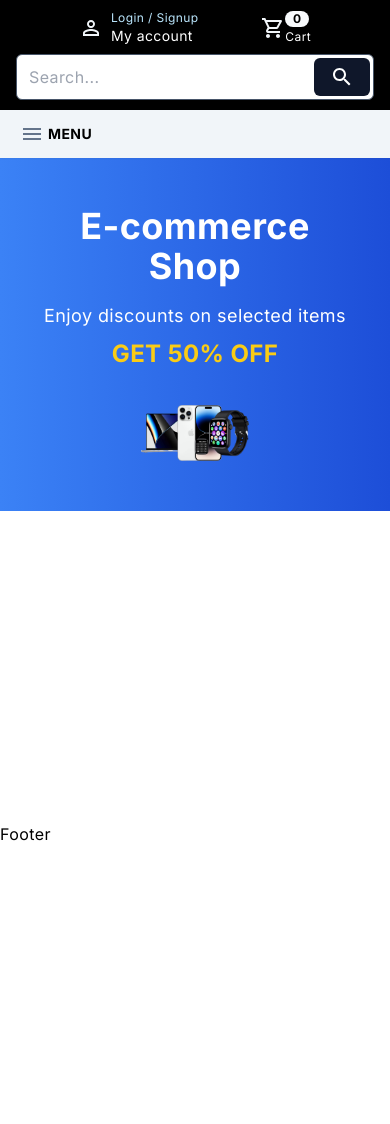
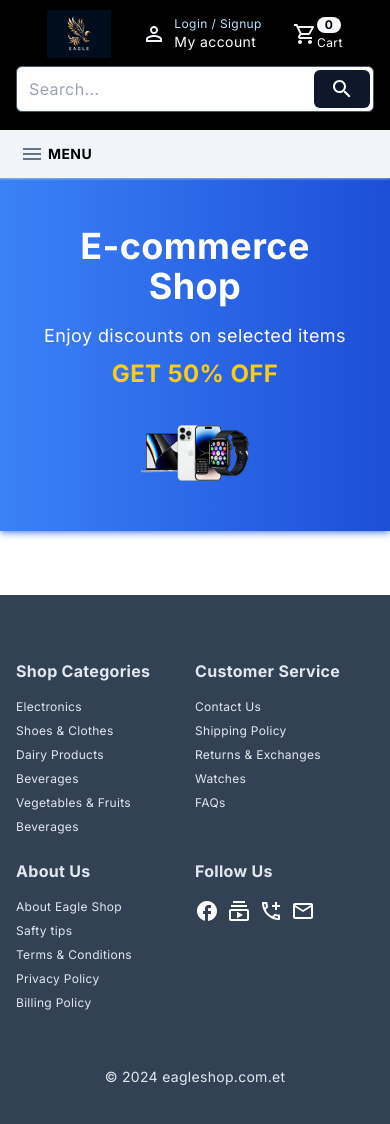
Before and after one commit to eangle9/E-commerce-frontend, a Next.js app: page / in a window 390 px wide. Shown: the top 1124 px of the page. Before the commit the page ends 844 px from the top, so only its background shows below. Built offline with nearby package versions, Linux system fonts and the light colour scheme.

Commit message:
implemented footer functionality with responsiveness

```diff
--- a/app/components/HomeBanner.tsx
+++ b/app/components/HomeBanner.tsx
@@ -2,7 +2,7 @@ import Image from "next/image";
 
 const HomeBanner: React.FC = () => {
   return (
-    <div className="bg-gradient-to-r from-blue-500 to-blue-700 mb-8">
+    <div className="bg-gradient-to-r from-blue-500 to-blue-700 mb-8 shadow-md shadow-blue-600/50">
       <div className="flex flex-col md:flex-row items-center justify-evenly px-8 py-12">
         <div className="flex flex-col mb-8 md:mb-0 text-center">
           <h1 className="text-4xl md:text-6xl mb-4 text-white font-bold">
--- a/app/components/footer/Footer.tsx
+++ b/app/components/footer/Footer.tsx
@@ -1,5 +1,108 @@
+import Container from "@/app/components/Container";
+import FooterList from "@/app/components/footer/FooterList";
+import Link from "next/link";
+import FacebookOutlinedIcon from "@mui/icons-material/FacebookOutlined";
+import SubscriptionsOutlinedIcon from "@mui/icons-material/SubscriptionsOutlined";
+import AddIcCallOutlinedIcon from "@mui/icons-material/AddIcCallOutlined";
+import MailOutlinedIcon from "@mui/icons-material/MailOutlined";
+
 const Footer: React.FC = () => {
-  return <div>Footer</div>;
+  return (
+    <footer className="bg-slate-700 text-slate-200 text-xs tracking-wide mt-8">
+      <Container>
+        {/* <div className="pt-16 pb-8 flex flex-col sm:flex-row sm:flex-nowrap justify-between"> */}
+        <div className="grid grid-cols-2 md:grid-cols-4 content-between pb-8 pt-16">
+          <FooterList>
+            <h1 className="text-base font-bold mb-2">Shop Categories</h1>
+            <Link href="#" className="link">
+              Electronics
+            </Link>
+            <Link href="#" className="link">
+              Shoes & Clothes
+            </Link>
+            <Link href="#" className="link">
+              Dairy Products
+            </Link>
+            <Link href="#" className="link">
+              Beverages
+            </Link>
+            <Link href="#" className="link">
+              Vegetables & Fruits
+            </Link>
+            <Link href="#" className="link">
+              Beverages
+            </Link>
+          </FooterList>
+          <FooterList>
+            <h1 className="text-base font-bold mb-2">Customer Service</h1>
+            <Link href="#" className="link">
+              Contact Us
+            </Link>
+            <Link href="#" className="link">
+              Shipping Policy
+            </Link>
+            <Link href="#" className="link">
+              Returns & Exchanges
+            </Link>
+            <Link href="#" className="link">
+              Watches
+            </Link>
+            <Link href="#" className="link">
+              FAQs
+            </Link>
+          </FooterList>
+          {/* <div className="w-full md:w-1/3 mb-6 md:mb-0 pr-5"> */}
+          <FooterList>
+            <h1 className="text-base font-bold mb-2">About Us</h1>
+            <Link href="#" className="link">
+              About Eagle Shop
+            </Link>
+            <Link href="#" className="link">
+              Safty tips
+            </Link>
+            <Link href="#" className="link">
+              Terms & Conditions
+            </Link>
+            <Link href="#" className="link">
+              Privacy Policy
+            </Link>
+            <Link href="#" className="link">
+              Billing Policy
+            </Link>
+          </FooterList>
+          {/* <p className="mb-2 leading-5">
+              Welcome to Eangle Shop, your premier destination for [product type
+              or niche, e.g., "fashion accessories", "electronics", etc.]. We
+              are committed to offering high-quality products, exceptional
+              customer service, and unique finds. Thank you for choosing Eagle
+              Shop. If you have any questions, feel free to contact us.
+            </p>
+            <p>
+              &copy; {new Date().getFullYear()} Eagle Shop. All rights reserved
+            </p> */}
+          {/* </div> */}
+          <FooterList>
+            <h1 className="text-base font-bold mb-2">Follow Us</h1>
+            <div className="flex gap-2 text-white">
+              <Link href="#" className="hover:opacity-70 transition">
+                <FacebookOutlinedIcon />
+              </Link>
+              <Link href="#" className="hover:opacity-70 transition">
+                <SubscriptionsOutlinedIcon />
+              </Link>
+              <Link href="#" className="hover:opacity-70 transition">
+                <AddIcCallOutlinedIcon />
+              </Link>
+              <Link href="#" className="hover:opacity-70 transition">
+                <MailOutlinedIcon />
+              </Link>
+            </div>
+          </FooterList>
+        </div>
+        <p className="text-center mb-20 text-sm">&copy; {new Date().getFullYear()} eagleshop.com.et</p>
+      </Container>
+    </footer>
+  );
 };
 
 export default Footer;
--- /dev/null
+++ b/app/components/footer/FooterList.tsx
@@ -0,0 +1,13 @@
+interface FooterListProps {
+  children: React.ReactNode;
+}
+
+const FooterList: React.FC<FooterListProps> = ({ children }) => {
+  return (
+    <div className="w-full sm:w-1/2 md:w-1/4 flex flex-col gap-2 mb-6 mr-10">
+      {children}
+    </div>
+  );
+};
+
+export default FooterList;
--- a/app/components/nav/Navbar.tsx
+++ b/app/components/nav/Navbar.tsx
@@ -11,6 +11,7 @@ import { useEffect, useState } from "react";
 import { useDispatch, useSelector } from "react-redux";
 import { RootState } from "@/redux/store";
 import { closeMenu, toggleMenu } from "@/features/menu/menuSlice";
+import Image from "next/image";
 
 const Navbar: React.FC = () => {
   const dispatch = useDispatch();
@@ -37,13 +38,16 @@ const Navbar: React.FC = () => {
   console.log("isOpen: ", isOpen);
 
   return (
-    <div className="sticky top-0 w-full z-30 shadow-sm">
+    <div className="sticky top-0 w-full z-30 shadow-sm shadow-slate-100/50">
       <nav className="bg-black">
         <Container>
           <div className="topnav">
-            <Link href="/" className="hidden lg:block">
-              My E-commerce
-            </Link>
+            <div className=" flex items-center">
+              <img src="/images/eagle-logo.jpg" alt="eagle-logo" className="hidden lg:block h-10 w-auto "/>
+              <Link href="/" className="hidden lg:block text-lg font-bold">
+                Eagle Shop
+              </Link>
+            </div>
             <div className="w-full mb-2.5 md:mb-0 md:w-1/2 flex relative">
               <input type="text" placeholder="Search..." className="w-full" />
               <button className="searchbtn">
@@ -51,6 +55,7 @@ const Navbar: React.FC = () => {
               </button>
             </div>
             <div className="flex justify-evenly mt-2.5 md:mt-0 items-center md:gap-10">
+            <img src="/images/eagle-logo.jpg" alt="eagle-logo" className="block md:hidden h-12 w-auto "/>
               <Link href="/account" className="flex items-center gap-2">
                 <PersonOutlineOutlinedIcon className="size-9 text-slate-100" />
                 <div className="flex flex-col">
@@ -153,7 +158,7 @@ const Navbar: React.FC = () => {
         <div
           className={`${
             isOpen
-              ? "sidebar left-0 ease-in-out duration-1000"
+              ? "sidebar left-0 ease-in-out duration-1000 shadow-md shadow-slate-100/50"
               : "sidebar -left-full ease-in duration-300"
           }`}
         >
--- a/app/layout.tsx
+++ b/app/layout.tsx
@@ -13,7 +13,7 @@ export const metadata: Metadata = {
 const RootLayout: React.FC<{ children: React.ReactNode }> = ({ children }) => {
   return (
     <html lang="en">
-      <title>My E-commerce Site</title>
+      <title>Eagle Shop</title>
       <body className={inter.className}>
         <WrappedClientLayout>{children}</WrappedClientLayout>
       </body>
```
Also changed, not shown: public/images/eagle-logo.jpg (added).
